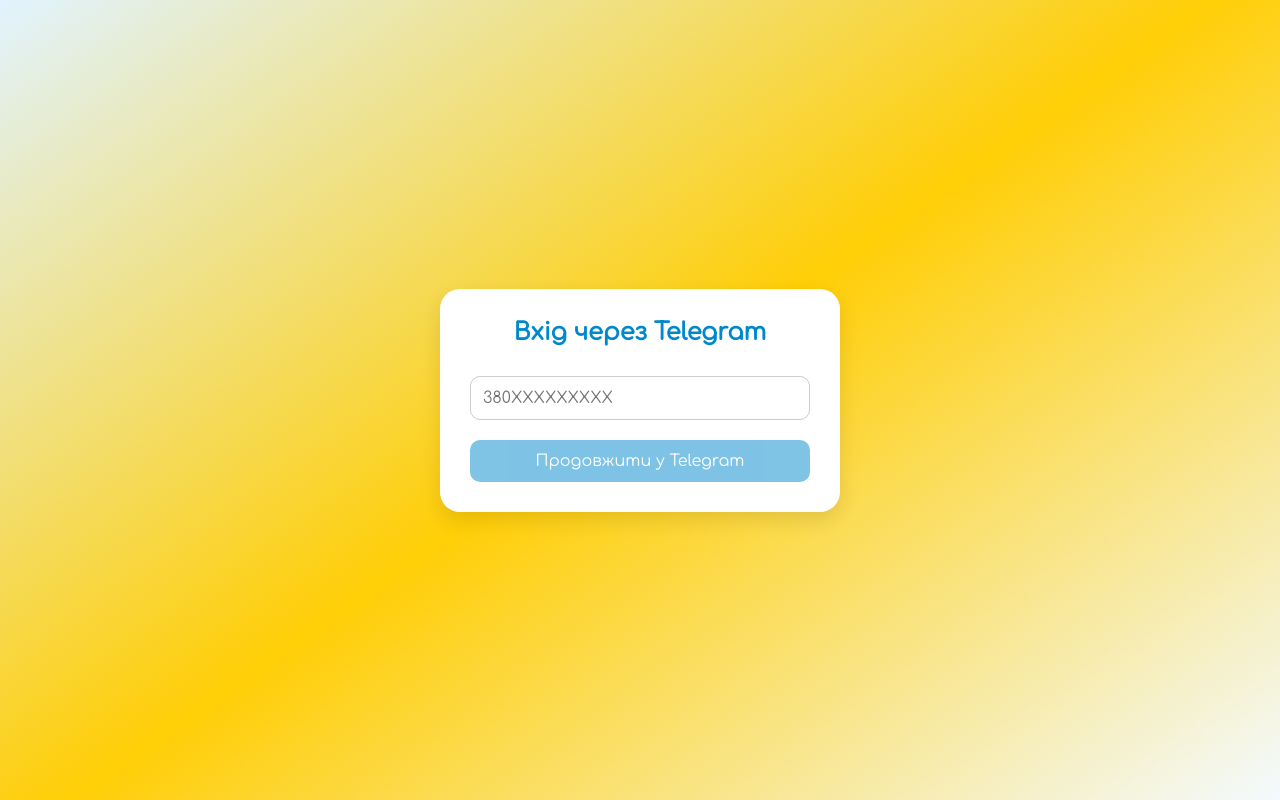
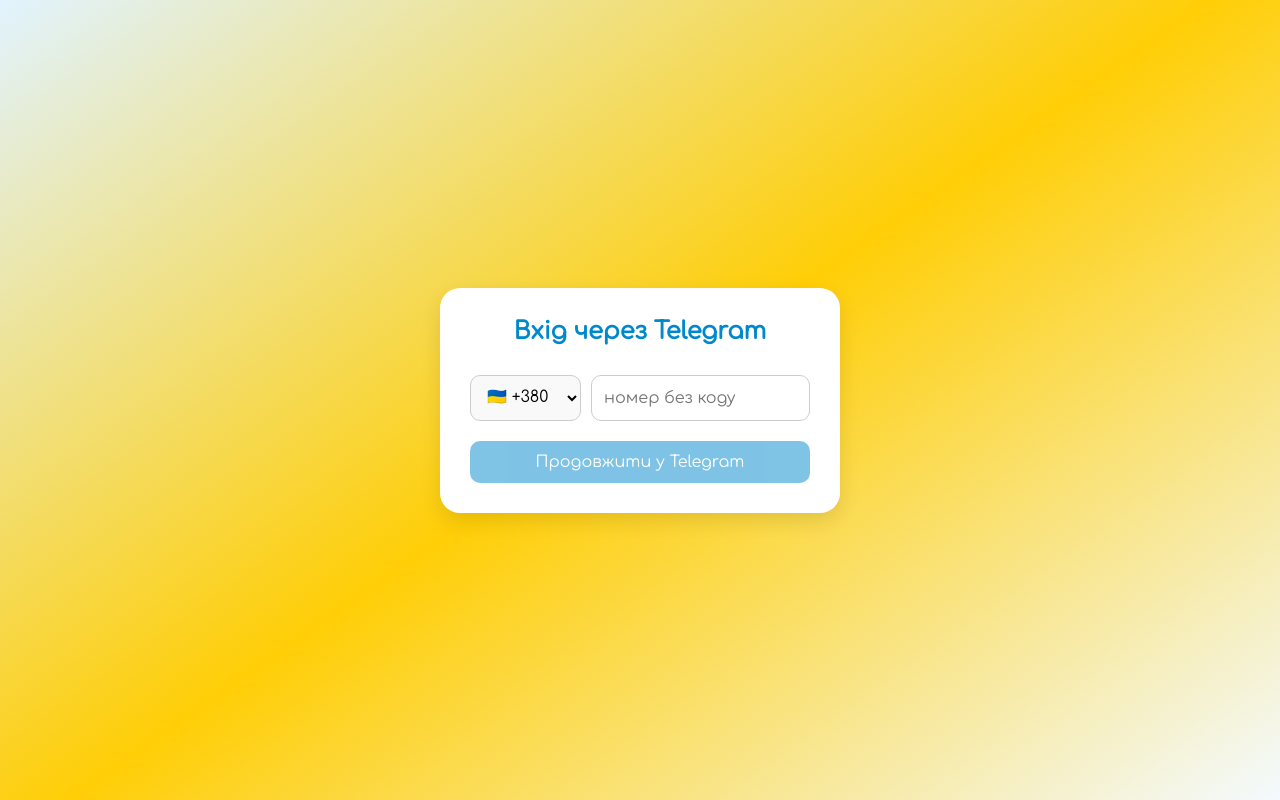
Before and after one commit to slava-bos-top/FivOneSite, a React (Create React App) app: page /statistics in a window 1280 px wide. Built offline with nearby package versions, Linux system fonts and the light colour scheme.

Commit message:
codeContry

```diff
--- a/src/components/TelegramLogin.jsx
+++ b/src/components/TelegramLogin.jsx
@@ -3,6 +3,8 @@ import React, { useState } from "react";
 const TelegramLogin = () => {
   const [phone, setPhone] = useState("");
   const [checking, setChecking] = useState(false);
+
+  const [countryCode, setCountryCode] = useState("+380"); // код країни
 
   const [loginText, setLoginText] = useState(false);
   const [registrationLink, setRegistrationLink] = useState(false);
@@ -68,13 +70,20 @@ const TelegramLogin = () => {
   };
 
   const handleLogin = async (e) => {
+
     e.preventDefault();
     if (!phone) {
       alert("📱 Введіть номер телефону");
       return;
     }
 
-    const res = await fetch(`https://script.google.com/macros/s/AKfycbyNKzfJN-ghkSbcBCXhMzow-GZeQ81JTrdzZgZ9AUqQRaierqDTddPxuupT2bdj7M_q/exec?phone=${phone.replace("+", "")}`);
+    if (phone.length < 7) {
+      alert("Введіть коректний номер телефону");
+      return;
+    }
+    const fullPhone = `${countryCode}${phone}`;
+
+    const res = await fetch(`https://script.google.com/macros/s/AKfycbyNKzfJN-ghkSbcBCXhMzow-GZeQ81JTrdzZgZ9AUqQRaierqDTddPxuupT2bdj7M_q/exec?phone=${fullPhone.replace("+", "")}`);
     const data = await res.json();
 
     if (data.confirmed) {
@@ -112,7 +121,7 @@ const TelegramLogin = () => {
         // ⏳ Перевіряємо кожні 3 секунди колонку F
       const intervalId = setInterval(async () => {
         const checkRes = await fetch(
-            `https://script.google.com/macros/s/AKfycbyNKzfJN-ghkSbcBCXhMzow-GZeQ81JTrdzZgZ9AUqQRaierqDTddPxuupT2bdj7M_q/exec?phone=${phone.replace("+", "")}`
+            `https://script.google.com/macros/s/AKfycbyNKzfJN-ghkSbcBCXhMzow-GZeQ81JTrdzZgZ9AUqQRaierqDTddPxuupT2bdj7M_q/exec?phone=${fullPhone.replace("+", "")}`
         );
         const checkData = await checkRes.json();
         console.log(checkData)
@@ -206,29 +215,52 @@ const TelegramLogin = () => {
 
         <h2 style={{ color: "#0088cc", marginBottom: "10px" }}>Вхід через Telegram</h2>
 
+         {/* Вибір коду країни + поле телефону */}
+         <div
+          style={{
+            display: "flex",
+            gap: "10px",
+            width: "100%",
+          }}
+        >
+          <select
+            value={countryCode}
+            onChange={(e) => setCountryCode(e.target.value)}
+            style={{
+              padding: "12px",
+              borderRadius: "10px",
+              border: "1px solid #ccc",
+              fontSize: "16px",
+              width: "35%",
+              background: "#f9f9f9",
+            }}
+          >
+            <option value="+380">🇺🇦 +380</option>
+            <option value="+48">🇵🇱 +48</option>
+            <option value="+1">🇺🇸 +1</option>
+            <option value="+44">🇬🇧 +44</option>
+            <option value="+420">🇨🇿 +420</option>
+            <option value="+49">🇩🇪 +49</option>
+            <option value="+560">🇨🇱 +560</option>
+          </select>
+
           <input
             type="tel"
-          placeholder="380XXXXXXXXX"
+            placeholder="номер без коду"
             value={phone}
             onChange={(e) => {
-            // Дозволяємо тільки цифри
               const cleaned = e.target.value.replace(/\D/g, "");
-
-            // Обмежимо довжину, щоб не вводили забагато символів
-            if (cleaned.length <= 12) {
-              setPhone(cleaned);
-            }
+              if (cleaned.length <= 12) setPhone(cleaned);
             }}
             style={{
-            width: "100%",
+              flex: 1,
               padding: "12px",
               fontSize: "16px",
               borderRadius: "10px",
               border: "1px solid #ccc",
-            outline: "none",
-            transition: "0.2s",
             }}
           />
+        </div>
 
         {isLoading ? (
           <div style={{ textAlign: "center", display: "flex", flexDirection: "column", alignItems: "center", gap: "12px" }}>
```
Lines whose indentation alone changed are shown as unchanged.
